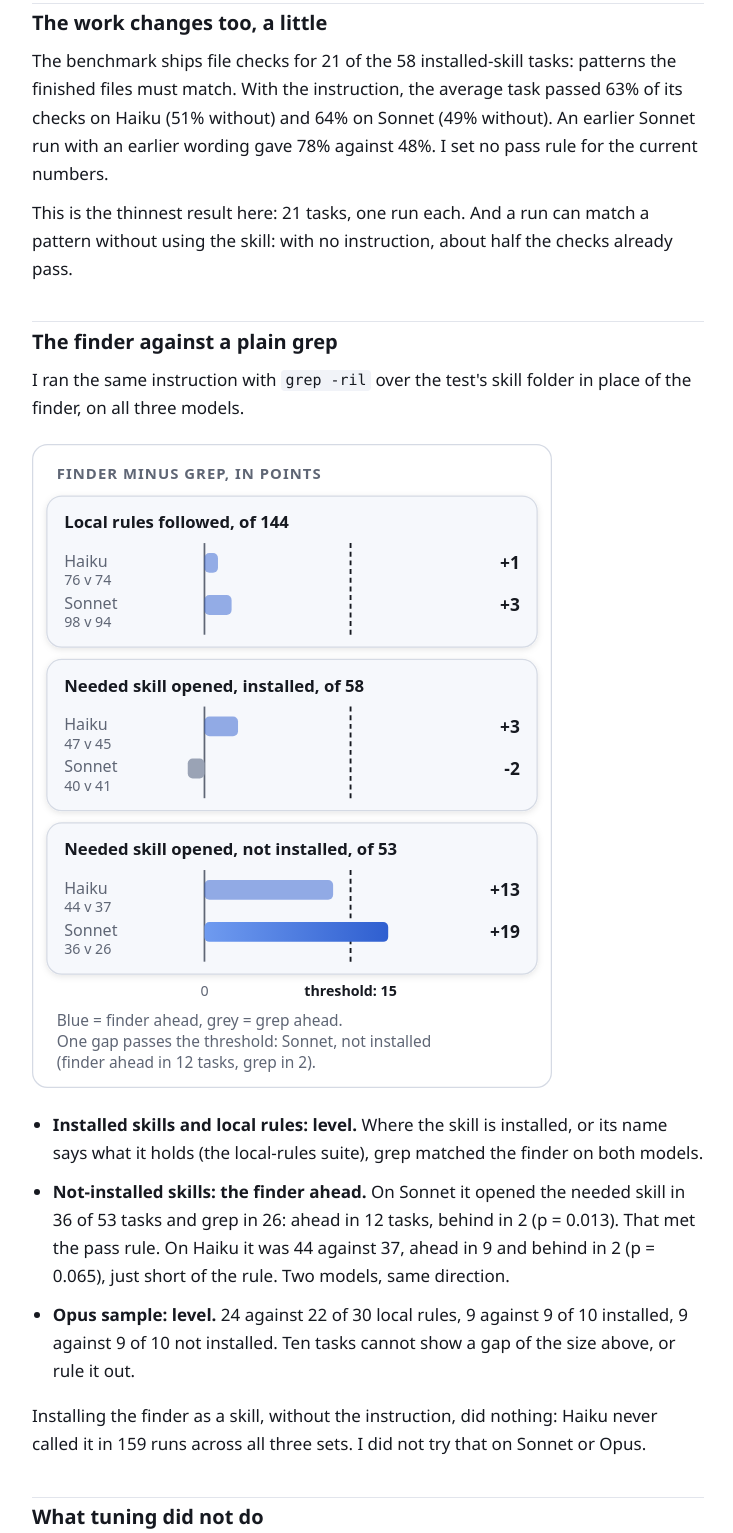
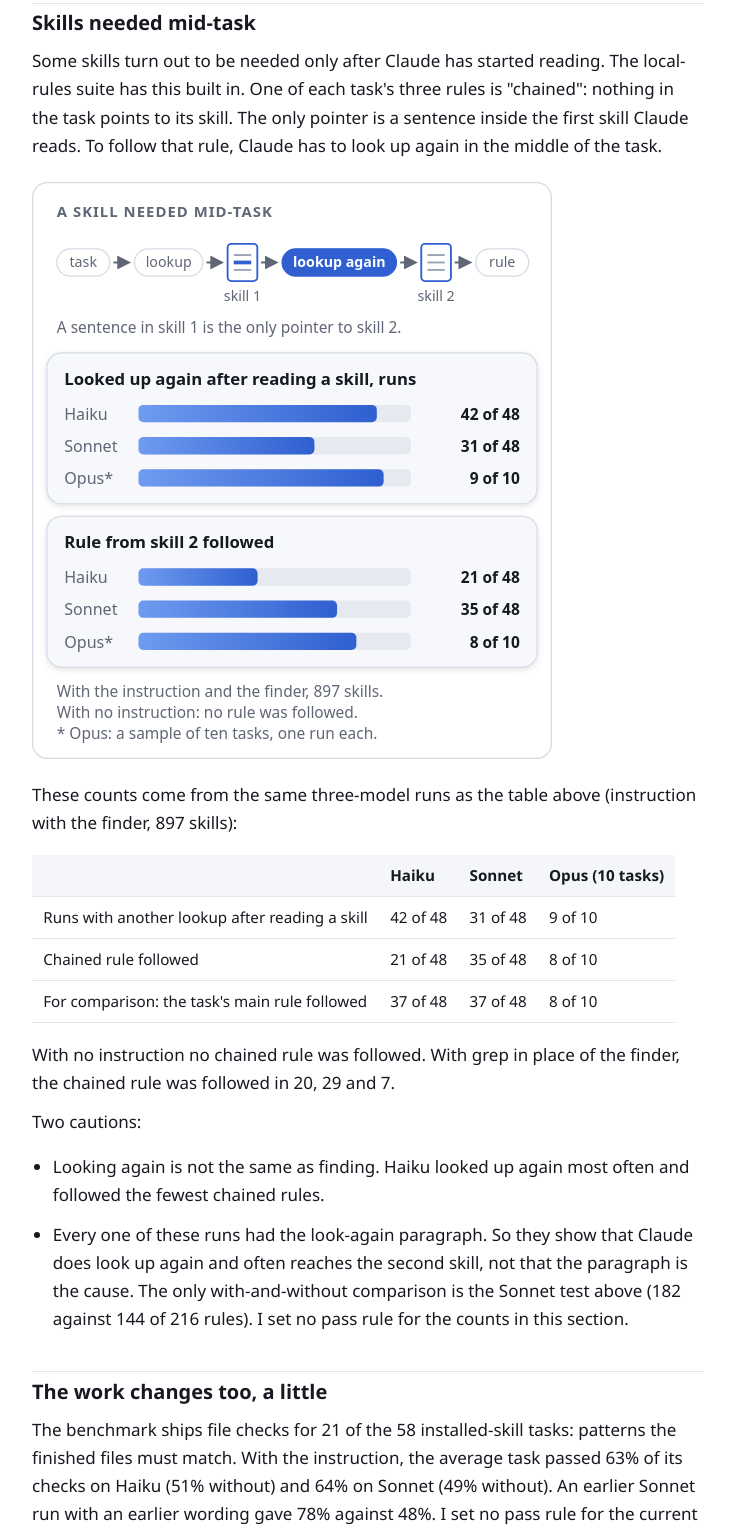
Before and after one commit to ydmitry/skill-finder, a plain HTML site: page docs/index.html in a window 1280 px wide. Shown: the part 6176-7709 px from the top of the page, without its empty margins (272-1005 px from the left). Drawn offline with Linux system fonts and the light colour scheme.

Commit message:
docs: a section on skills needed mid-task
Second lookups and chained rules on the three models, from the same runs,
with a figure; the first figure says "skill list".

```diff
--- a/docs/index.html
+++ b/docs/index.html
@@ -203,6 +203,59 @@ found 182 of 216 rules followed with it and 144 without it, ahead in 18
 tasks and behind in 3. That met its rule. But I wrote the rule after
 seeing three earlier gaps on the same 24 tasks, so I count the gain as
 likely, not settled.</p>
+<h2 id="skills-needed-mid-task">Skills needed mid-task</h2>
+<p>Some skills turn out to be needed only after Claude has started
+reading. The local-rules suite has this built in. One of each task's
+three rules is "chained": nothing in the task points to its skill. The
+only pointer is a sentence inside the first skill Claude reads. To
+follow that rule, Claude has to look up again in the middle of the
+task.</p>
+<p><img src="figures/chain.svg"
+alt="With the instruction and the finder at 897 skills, Claude looked up again after reading a skill in 42 of 48 runs on Haiku, 31 of 48 on Sonnet and 9 of 10 on Opus, and followed the chained rule in 21 of 48, 35 of 48 and 8 of 10." /></p>
+<p>These counts come from the same three-model runs as the table above
+(instruction with the finder, 897 skills):</p>
+<table>
+<thead>
+<tr>
+<th></th>
+<th>Haiku</th>
+<th>Sonnet</th>
+<th>Opus (10 tasks)</th>
+</tr>
+</thead>
+<tbody>
+<tr>
+<td>Runs with another lookup after reading a skill</td>
+<td>42 of 48</td>
+<td>31 of 48</td>
+<td>9 of 10</td>
+</tr>
+<tr>
+<td>Chained rule followed</td>
+<td>21 of 48</td>
+<td>35 of 48</td>
+<td>8 of 10</td>
+</tr>
+<tr>
+<td>For comparison: the task's main rule followed</td>
+<td>37 of 48</td>
+<td>37 of 48</td>
+<td>8 of 10</td>
+</tr>
+</tbody>
+</table>
+<p>With no instruction no chained rule was followed. With grep in place
+of the finder, the chained rule was followed in 20, 29 and 7.</p>
+<p>Two cautions:</p>
+<ul>
+<li>Looking again is not the same as finding. Haiku looked up again most
+often and followed the fewest chained rules.</li>
+<li>Every one of these runs had the look-again paragraph. So they show
+that Claude does look up again and often reaches the second skill, not
+that the paragraph is the cause. The only with-and-without comparison is
+the Sonnet test above (182 against 144 of 216 rules). I set no pass rule
+for the counts in this section.</li>
+</ul>
 <h2 id="the-work-changes-too-a-little">The work changes too, a
 little</h2>
 <p>The benchmark ships file checks for 21 of the 58 installed-skill
```
Also changed, not shown: docs/figures/chain.svg (added), 1 other file.
